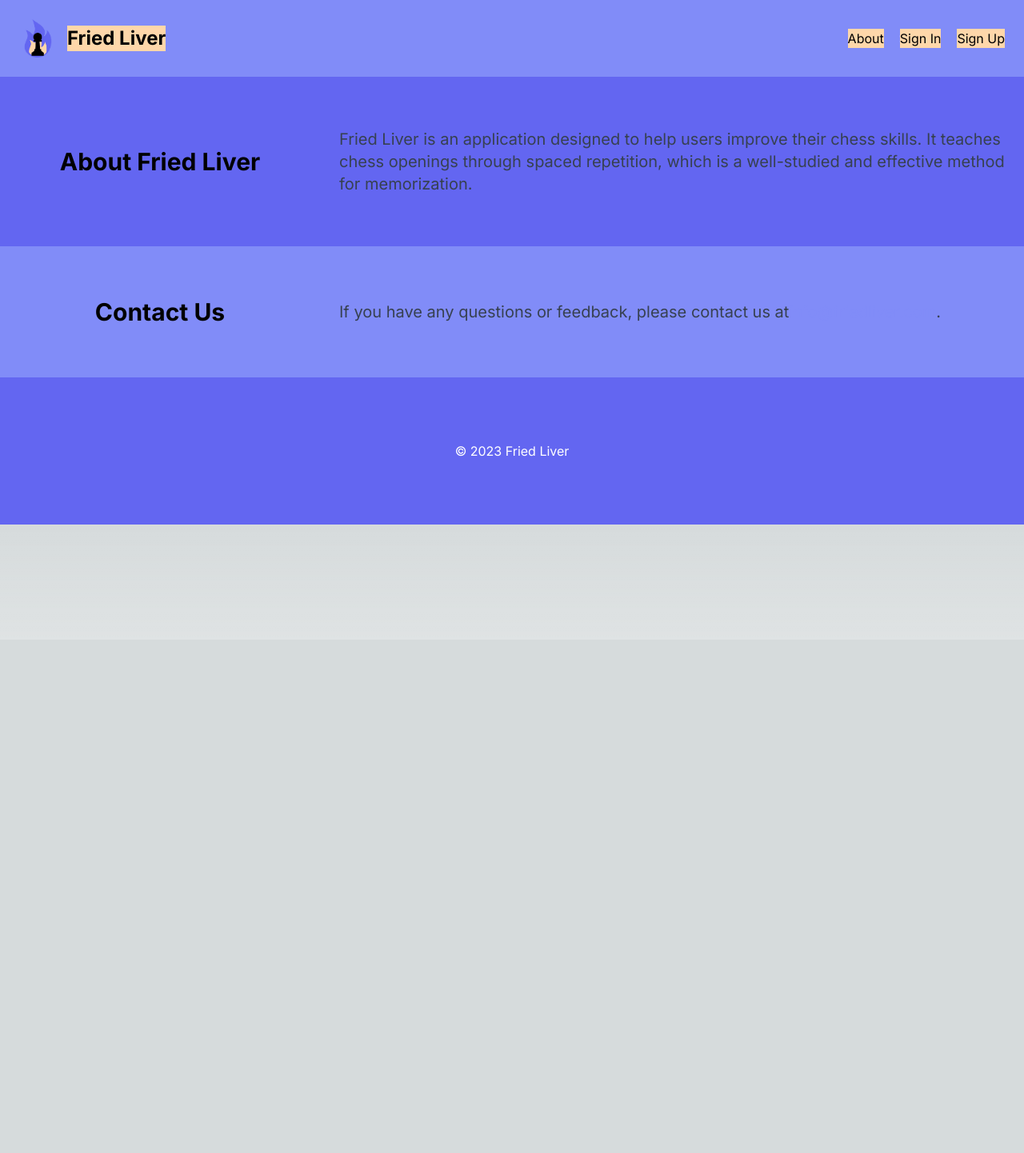
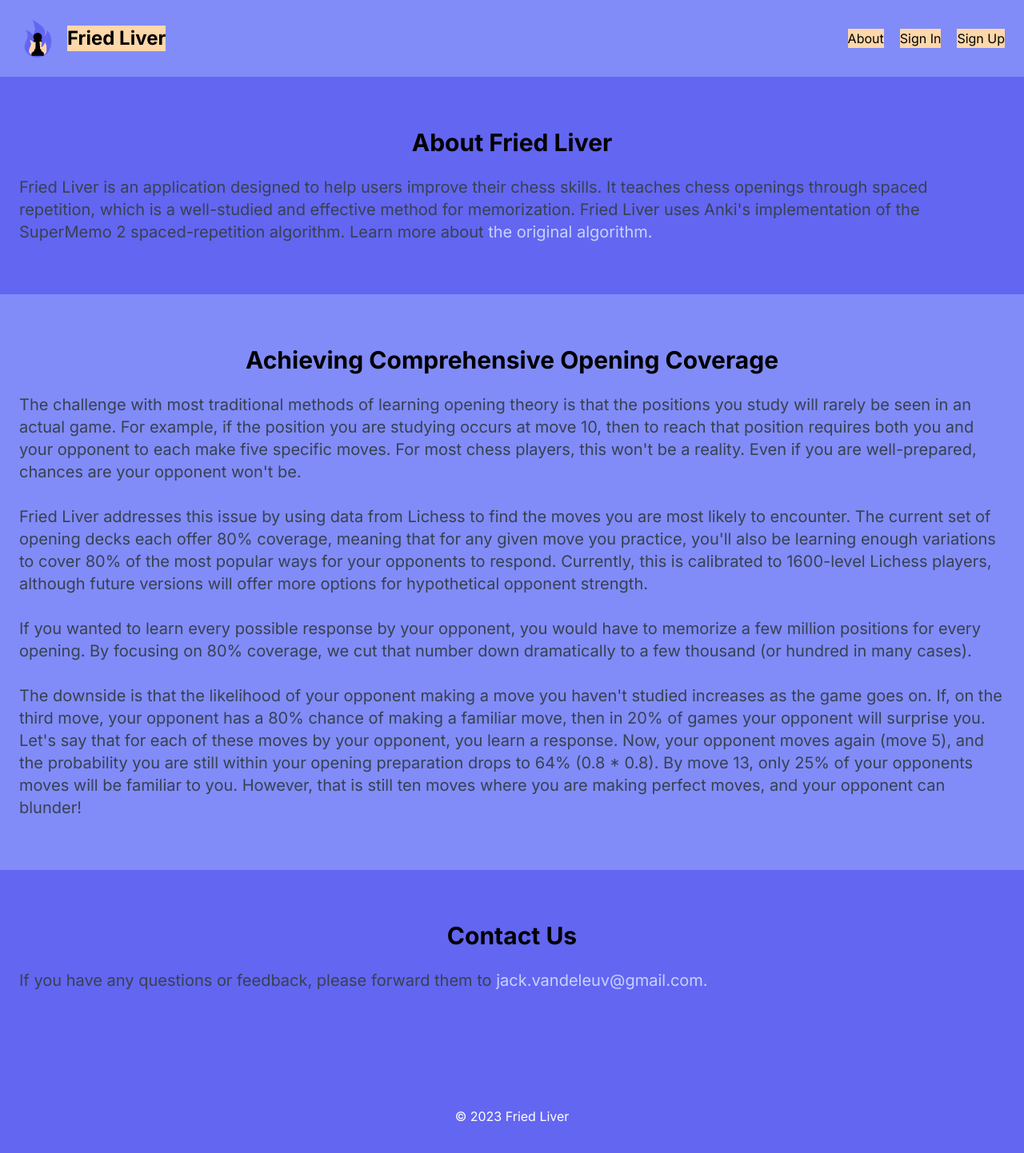
Before and after one commit to jackvandeleuv/memorize_openings, a Next.js app: page /about in a window 1280 px wide. Shown: the top 1442 px of the page at 80% size. Before the commit the page ends 800 px from the top, so only its background shows below. Built offline with nearby package versions, Linux system fonts and the light colour scheme; no server answers.

Commit message:
chore: updated home and about page content

```diff
--- a/app/about/page.tsx
+++ b/app/about/page.tsx
@@ -6,18 +6,31 @@ const About: React.FC = () => {
 	return (
 		<div className="flex flex-col bg-indigo-400 w-full">
 
-			<div className="py-16 grid grid-cols-1 sm:grid-cols-2 lg:grid-cols-[400px_minmax(500px,_1fr)] bg-indigo-500">
-				<h2 className="flex justify-center items-center px-10 text-xl sm:text-2xl lg:text-3xl font-bold text-center">About Fried Liver</h2>
-				<p className="flex items-center px-6 text-base sm:text-lg lg:text-xl text-gray-700">
-					Fried Liver is an application designed to help users improve their chess skills. It teaches chess openings through spaced repetition, which is a well-studied and effective method for memorization.
+			<div className="py-16 grid grid-cols-1 bg-indigo-500">
+				<h2 className="pb-6 flex justify-center items-center px-10 text-xl sm:text-2xl lg:text-3xl font-bold text-center">About Fried Liver</h2>
+				<p className="px-6 text-base sm:text-lg lg:text-xl text-gray-700">
+					Fried Liver is an application designed to help users improve their chess skills. It teaches chess openings through spaced repetition, which is a well-studied and effective method for memorization. Fried Liver uses Anki&apos;s implementation of the SuperMemo 2 spaced-repetition algorithm. Learn more about <a href='https://faqs.ankiweb.net/what-spaced-repetition-algorithm.html' className='text-indigo-200 hover:underline'>the original algorithm.</a>
 				</p>
-
 			</div>
 
-			<div className="py-16 grid grid-cols-1 sm:grid-cols-2 lg:grid-cols-[400px_minmax(500px,_1fr)] bg-indigo-400">
-				<h3 className="flex justify-center items-center px-10 text-xl sm:text-2xl lg:text-3xl font-bold text-center">Contact Us</h3>
-				<p className="flex items-center px-6 text-base sm:text-lg lg:text-xl text-gray-700">
-					If you have any questions or feedback, please contact us at <a href="mailto:info@friedliver.com" className="text-indigo-400">info@friedliver.com</a>.
+			<div className="py-16 grid grid-cols-1 bg-indigo-400">
+				<h2 className="pb-6 flex justify-center items-center px-10 text-xl sm:text-2xl lg:text-3xl font-bold text-center">Achieving Comprehensive Opening Coverage</h2>
+				<p className="px-6 text-base sm:text-lg lg:text-xl text-gray-700">
+					The challenge with most traditional methods of learning opening theory is that the positions you study will rarely be seen in an actual game. For example, if the position you are studying occurs at move 10, then to reach that position requires both you and your opponent to each make five specific moves. For most chess players, this won&apos;t be a reality. Even if you are well-prepared, chances are your opponent won&apos;t be.
+					<br /><br />
+					Fried Liver addresses this issue by using data from Lichess to find the moves you are most likely to encounter. The current set of opening decks each offer 80% coverage, meaning that for any given move you practice, you&apos;ll also be learning enough variations to cover 80% of the most popular ways for your opponents to respond. Currently, this is calibrated to 1600-level Lichess players, although future versions will offer more options for hypothetical opponent strength.
+					<br /><br />
+					If you wanted to learn every possible response by your opponent, you would have to memorize a few million positions for every opening. By focusing on 80% coverage, we cut that number down dramatically to a few thousand (or hundred in many cases).
+					<br /><br />
+					The downside is that the likelihood of your opponent making a move you haven&apos;t studied increases as the game goes on. If, on the third move, your opponent has a 80% chance of making a familiar move, then in 20% of games your opponent will surprise you. Let&apos;s say that for each of these moves by your opponent, you learn a response. Now, your opponent moves again (move 5), and the probability you are still within your opening preparation drops to 64% (0.8 * 0.8). By move 13, only 25% of your opponents moves will be familiar to you. However, that is still ten moves where you are making perfect moves, and your opponent can blunder!
+				</p>
+			</div>
+
+			<div className="py-16 grid grid-cols-1 bg-indigo-500">
+				<h3 className="pb-6 flex justify-center items-center px-10 text-xl sm:text-2xl lg:text-3xl font-bold text-center">Contact Us</h3>
+				<p className="px-6 text-base sm:text-lg lg:text-xl text-gray-700">
+					If you have any questions or feedback, please forward them to&nbsp;
+					<a href="mailto:jack.vandeleuv@gmail.com" className='text-indigo-200 hover:underline'>jack.vandeleuv@gmail.com.</a>
 				</p>
 			</div>
 		</div>
--- a/app/page.tsx
+++ b/app/page.tsx
@@ -7,31 +7,31 @@ import Footer from "./Footer";
 const HomePage: React.FC = () => {
 	return (
 		<div className="flex flex-col bg-indigo-400 w-full">
-				<div className="py-16 grid grid-cols-1 sm:grid-cols-2 lg:grid-cols-[400px_minmax(500px,_1fr)] bg-indigo-500">
+				<div className="py-16 grid grid-cols-1 sm:grid-cols-2 lg:grid-cols-[400px_minmax(500px,_1fr)] bg-indigo-400 gap-2">
 					<h2 className="flex justify-center items-center px-10 text-xl sm:text-2xl lg:text-3xl font-bold text-center">Welcome to Fried Liver</h2>
 					<p className="flex items-center px-6 text-base sm:text-lg lg:text-xl text-gray-700">
-						Fried Liver is an application inspired by Anki, tailored for chess enthusiasts to review chess positions in various openings.
+					{"Fried Liver is an innovative platform for learning chess openings, inspired by Anki's spaced repetition system. Its unique approach focuses on helping you master your favorite chess openings one move at a time, storing them in your long-term memory for a stronger gameplay."}
 					</p>
 				</div>
 
-				<div className="py-16 grid grid-cols-1 sm:grid-cols-2 lg:grid-cols-[400px_minmax(500px,_1fr)] bg-indigo-400">
-					<h2 className="flex justify-center items-center px-10 text-xl sm:text-2xl lg:text-3xl font-bold text-center">Features</h2>
+				<div className="py-16 grid grid-cols-1 sm:grid-cols-2 lg:grid-cols-[400px_minmax(500px,_1fr)] bg-indigo-500 gap-2">
+					<h2 className="flex justify-center items-center px-10 text-xl sm:text-2xl lg:text-3xl font-bold text-center">How It Works</h2>
 					<p className="flex items-center px-6 text-base sm:text-lg lg:text-xl text-gray-700">
-						With Fried Liver, you can practice and memorize your favorite chess openings, learn new ones, and test your knowledge with quizzes and puzzles.
+						{"The better you get at recognizing a position, the less often you'll see it. But if you get it wrong, we'll show it again soon, until you know it by heart."}
 					</p>
 				</div>
 
-				<div className="py-16 grid grid-cols-1 sm:grid-cols-2 lg:grid-cols-[400px_minmax(500px,_1fr)] bg-indigo-500">
-					<h2 className="flex justify-center items-center px-10 text-xl sm:text-2xl lg:text-3xl font-bold text-center">How it Works</h2>
+				<div className="py-16 grid grid-cols-1 sm:grid-cols-2 lg:grid-cols-[400px_minmax(500px,_1fr)] bg-indigo-400 gap-2">
+					<h2 className="flex justify-center items-center px-10 text-xl sm:text-2xl lg:text-3xl font-bold text-center">Optimized Opening Preparation</h2>
 					<p className="flex items-center px-6 text-base sm:text-lg lg:text-xl text-gray-700">
-						{"Just like Anki, Fried Liver uses spaced repetition to help you remember chess openings. The more you get a position right, the less you'll see it. But if you get it wrong, we'll show it again soon, until you know it by heart."}
+						{"Fried Liver uses analytics from the Lichess player API to create the most useful possible opening preparation. For every move you learn, we make sure that 80% of your real-life opponents' responses are covered by your learning material"}
 					</p>
 				</div>
 
-				<div className="py-16 grid grid-cols-1 sm:grid-cols-2 lg:grid-cols-[400px_minmax(500px,_1fr)] bg-indigo-400">
+				<div className="py-16 grid grid-cols-1 sm:grid-cols-2 lg:grid-cols-[400px_minmax(500px,_1fr)] bg-indigo-500 gap-2">
 					<h2 className="flex justify-center items-center px-10 text-xl sm:text-2xl lg:text-3xl font-bold text-center">Get Started</h2>
 					<p className="flex items-center px-6 text-base sm:text-lg lg:text-xl text-gray-700">
-						Ready to level up your chess game? Sign up today and start mastering chess openings with Fried Liver.
+						{"Start your journey with Fried Liver today. Sign up for a free account and begin your journey to opening mastery!"}
 					</p>
 				</div>
 			</div>
```
